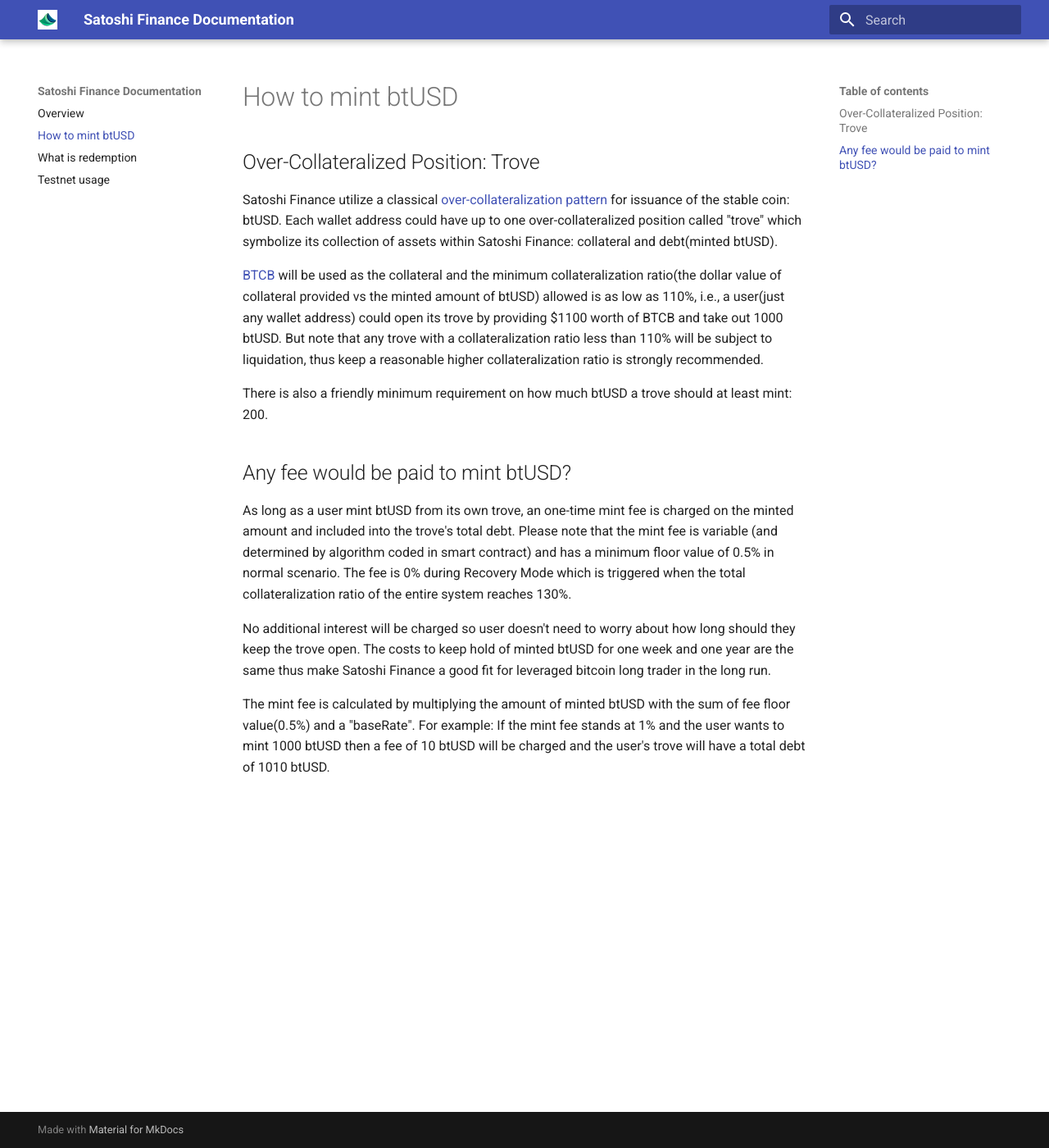
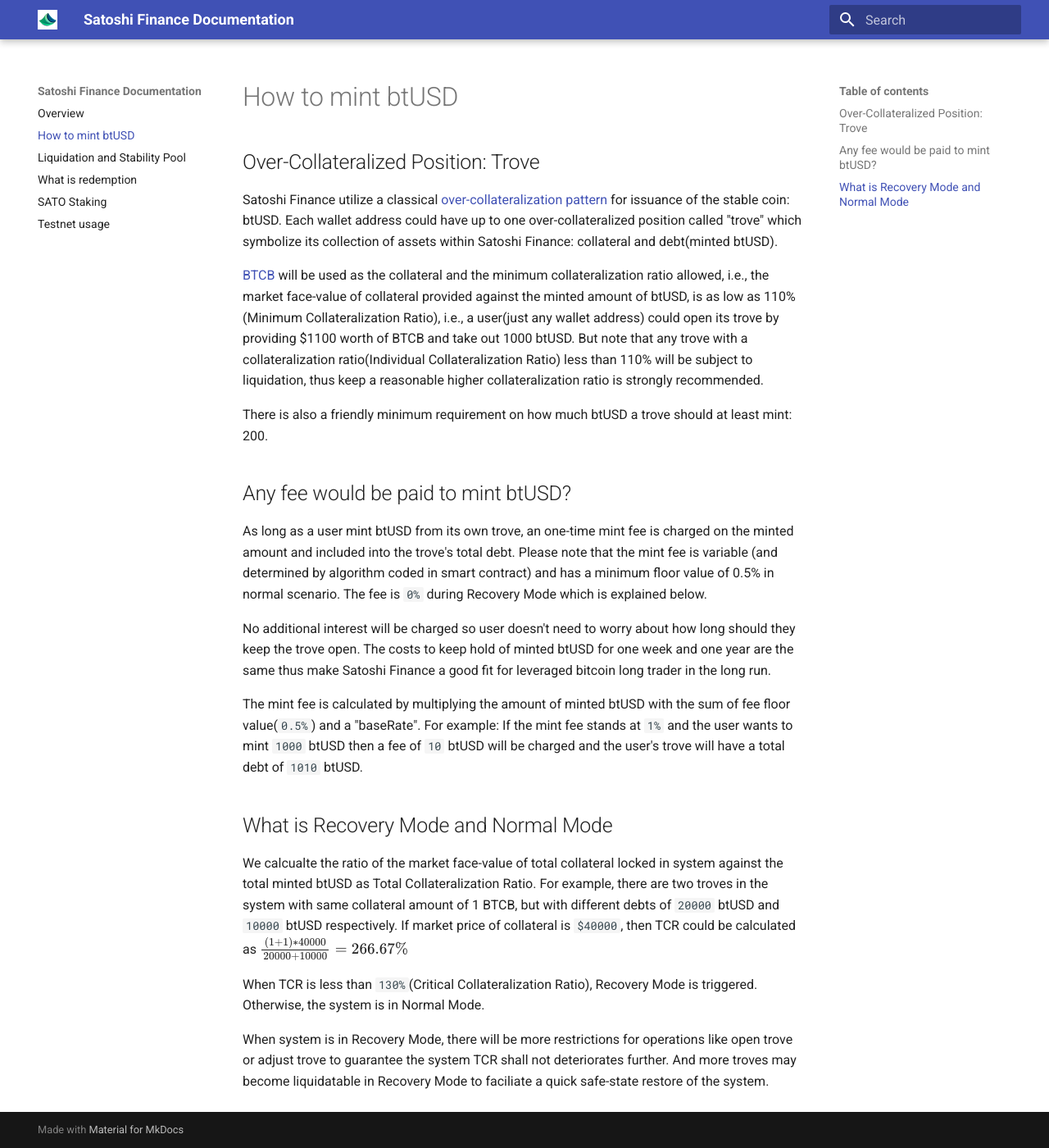
Before and after one commit to Satoshi-Finance/satofi.github.io, an MkDocs documentation site: the page built from docs/How to mint btUSD.md, in a window 1280 px wide and 1400 px high. Shown: the whole window at 82% size. Built offline with MkDocs 1.6.1 and Material for MkDocs 9.7.7, drawn with Linux system fonts in a browser that asks for light colours.

Commit message:
add staking and sp docs

```diff
--- a/docs/How to mint btUSD.md
+++ b/docs/How to mint btUSD.md
@@ -4,13 +4,20 @@
 
 Satoshi Finance utilize a classical [over-collateralization pattern](https://coinmarketcap.com/academy/glossary/over-collateralization) for issuance of the stable coin: btUSD. Each wallet address could have up to one over-collateralized position called "trove" which symbolize its collection of assets within Satoshi Finance: collateral and debt(minted btUSD).
 
-[BTCB](https://www.binance.com/en/collateral-btokens) will be used as the collateral and the minimum collateralization ratio(the dollar value of collateral provided vs the minted amount of btUSD) allowed is as low as 110%, i.e., a user(just any wallet address) could open its trove by providing $1100 worth of BTCB and take out 1000 btUSD. But note that any trove with a collateralization ratio less than 110% will be subject to liquidation, thus keep a reasonable higher collateralization ratio is strongly recommended.
+[BTCB](https://www.binance.com/en/collateral-btokens) will be used as the collateral and the minimum collateralization ratio allowed, i.e., the market face-value of collateral provided against the minted amount of btUSD, is as low as 110%(Minimum Collateralization Ratio), i.e., a user(just any wallet address) could open its trove by providing $1100 worth of BTCB and take out 1000 btUSD. But note that any trove with a collateralization ratio(Individual Collateralization Ratio) less than 110% will be subject to liquidation, thus keep a reasonable higher collateralization ratio is strongly recommended.
 
 There is also a friendly minimum requirement on how much btUSD a trove should at least mint: 200.
 
 ## Any fee would be paid to mint btUSD?
-As long as a user mint btUSD from its own trove, an one-time mint fee is charged on the minted amount and included into the trove's total debt. Please note that the mint fee is variable (and determined by algorithm coded in smart contract) and has a minimum floor value of 0.5% in normal scenario. The fee is 0% during Recovery Mode which is triggered when the total collateralization ratio of the entire system reaches 130%.
+As long as a user mint btUSD from its own trove, an one-time mint fee is charged on the minted amount and included into the trove's total debt. Please note that the mint fee is variable (and determined by algorithm coded in smart contract) and has a minimum floor value of 0.5% in normal scenario. The fee is `0%` during Recovery Mode which is explained below.
 
 No additional interest will be charged so user doesn't need to worry about how long should they keep the trove open. The costs to keep hold of minted btUSD for one week and one year are the same thus make Satoshi Finance a good fit for leveraged bitcoin long trader in the long run.
 
-The mint fee is calculated by multiplying the amount of minted btUSD with the sum of fee floor value(0.5%) and a "baseRate". For example: If the mint fee stands at 1% and the user wants to mint 1000 btUSD then a fee of 10 btUSD will be charged and the user's trove will have a total debt of 1010 btUSD.
+The mint fee is calculated by multiplying the amount of minted btUSD with the sum of fee floor value(`0.5%`) and a "baseRate". For example: If the mint fee stands at `1%` and the user wants to mint `1000` btUSD then a fee of `10` btUSD will be charged and the user's trove will have a total debt of `1010` btUSD.
+
+## What is Recovery Mode and Normal Mode
+We calcualte the ratio of the market face-value of total collateral locked in system against the total minted btUSD as Total Collateralization Ratio. For example, there are two troves in the system with same collateral amount of 1 BTCB, but with different debts of `20000` btUSD and `10000` btUSD respectively. If market price of collateral is `$40000`, then TCR could be calculated as $\frac{(1+1)*40000}{20000+10000}=266.67\%$
+
+When TCR is less than `130%`(Critical Collateralization Ratio), Recovery Mode is triggered. Otherwise, the system is in Normal Mode.
+
+When system is in Recovery Mode, there will be more restrictions for operations like open trove or adjust trove to guarantee the system TCR shall not deteriorates further. And more troves may become liquidatable in Recovery Mode to faciliate a quick safe-state restore of the system.
--- a/mkdocs.yml
+++ b/mkdocs.yml
@@ -16,5 +16,7 @@
 nav:
 - 'index.md'
 - 'How to mint btUSD.md'
+- 'btUSD stability pool and liquidation.md'
 - 'Efficient Redemption.md'
+- 'SATO staking.md'
 - 'Testnet.md'
```
Also changed, not shown: docs/Efficient Redemption.md (+7 -2 lines), docs/SATO staking.md (added, +27 -0 lines), docs/btUSD stability pool and liquidation.md (added, +43 -0 lines), docs/index.md (+1 -1 lines), docs/attachment/liq-redist.png (added).
